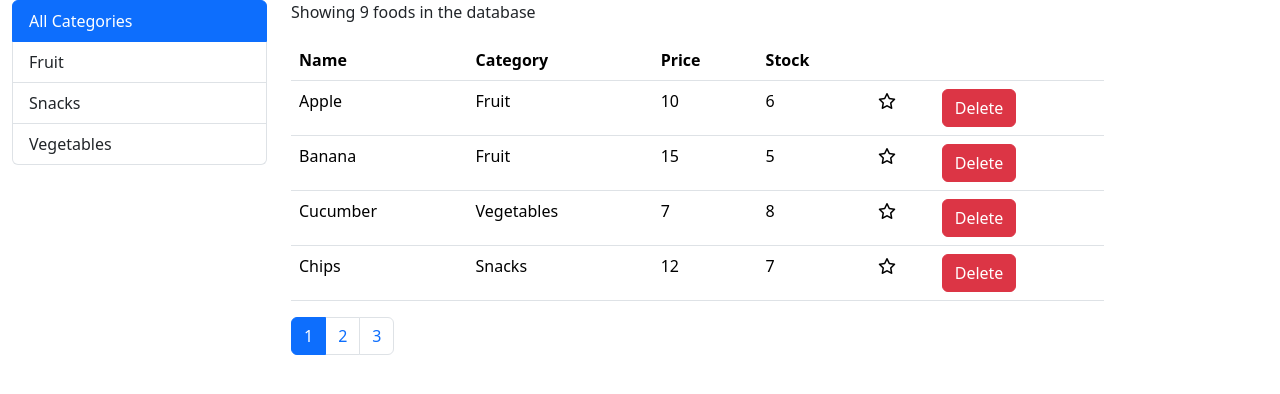
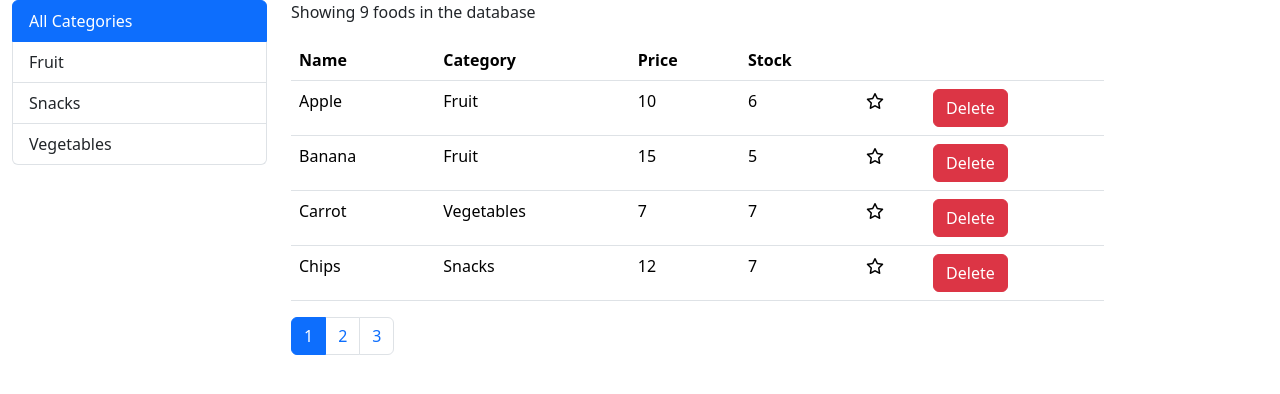
Before and after one commit to MrMoha93/food-inventory-frontend, a React (Vite) app: page / in a window 1280 px wide. Shown: the top 394 px of the page. Built offline with nearby package versions, Linux system fonts and the light colour scheme.

Commit message:
implemented basic soarting

```diff
--- a/package.json
+++ b/package.json
@@ -11,7 +11,9 @@
   },
   "dependencies": {
     "@fortawesome/fontawesome-free": "^6.7.2",
+    "@types/lodash": "^4.17.13",
     "bootstrap": "^5.3.3",
+    "lodash": "^4.17.21",
     "react": "^18.2.0",
     "react-dom": "^18.2.0"
   },
--- a/src/components/Foods.tsx
+++ b/src/components/Foods.tsx
@@ -1,4 +1,5 @@
 import { useState } from "react";
+import _ from "lodash";
 import { getFoods } from "../services/fakeFoodService";
 import Favorite from "./Favorite";
 import Pagination from "./Pagination";
@@ -13,6 +14,7 @@ function Foods() {
   const [foods, setFoods] = useState(getFoods());
   const [selectedPage, setSelectedPage] = useState(1);
   const [selectedCategory, setSelectedCategory] = useState(DEFAULT_CATEGORY);
+  const [sortColumn, setSortColumn] = useState("name");
 
   function handleDelete(id: string) {
     const newFoods = foods.filter((food) => food._id !== id);
@@ -40,7 +42,9 @@ function Foods() {
     ? foods.filter((food) => food.category._id === selectedCategory._id)
     : foods;
 
-  const paginatedFoods = paginate(filteredFoods, PAGE_SIZE, selectedPage);
+  const sortedFoods = _.orderBy(filteredFoods, sortColumn, "asc");
+
+  const paginatedFoods = paginate(sortedFoods, PAGE_SIZE, selectedPage);
 
   return (
     <div className="row container">
@@ -56,10 +60,18 @@ function Foods() {
         <table className="table">
           <thead>
             <tr>
-              <th scope="col">Name</th>
-              <th scope="col">Category</th>
-              <th scope="col">Price</th>
-              <th scope="col">Stock</th>
+              <th scope="col" onClick={() => setSortColumn("name")}>
+                Name
+              </th>
+              <th scope="col" onClick={() => setSortColumn("category.name")}>
+                Category
+              </th>
+              <th scope="col" onClick={() => setSortColumn("price")}>
+                Price
+              </th>
+              <th scope="col" onClick={() => setSortColumn("numberInStock")}>
+                Stock
+              </th>
               <th />
               <th />
             </tr>
```
Also changed, not shown: 1 other file (tests, documents, lock files or other folders).
